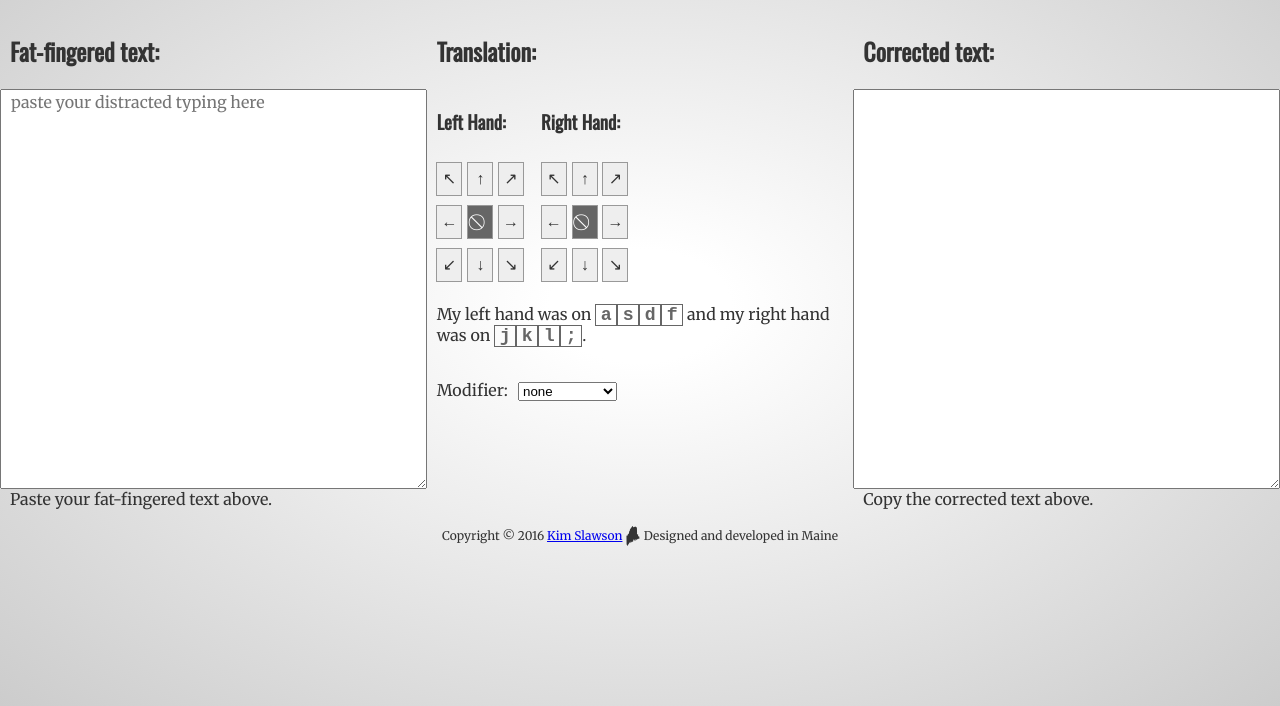
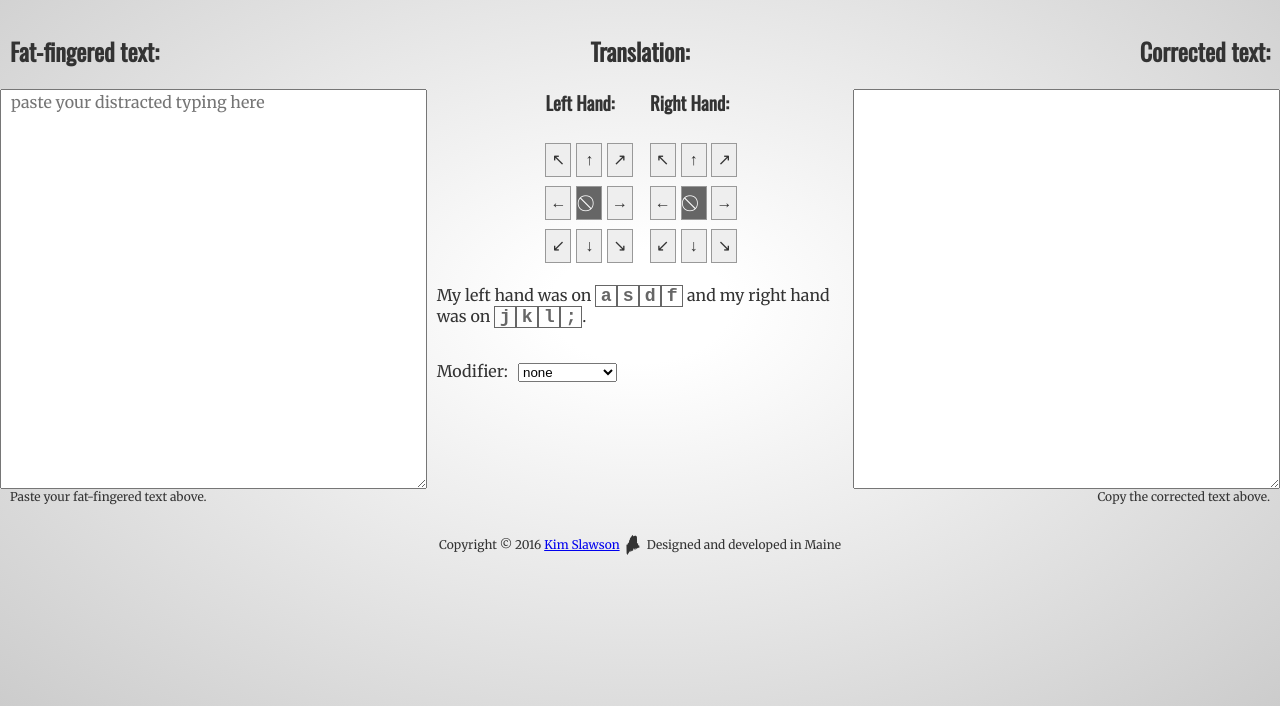
Before and after one commit to kimslawson/distractedtypist, a plain HTML site: page index.html in a window 1280 px wide. Shown: the part 94-800 px from the top of the page. Drawn offline with nearby package versions, Linux system fonts and the light colour scheme; a web font is replaced by a local one.

Commit message:
Fix body not scrolling. Add alignment to sections and headings and also media query override for single-column. Make easter egg richer.

```diff
--- a/index.html
+++ b/index.html
@@ -25,6 +25,7 @@
 <h2>Translation:</h2>
 <form id="translate" action="">
 <!-- use unicode "variation selector" U+FE0E (&#xFE0E;) as per http://meta.stackexchange.com/questions/261074/prev-next-triangles-rendered-as-emojis-on-ios-devices -->
+    <div class="hands">
         <div class="left hand">
             <h3>Left Hand:</h3>
             <table>
@@ -119,6 +120,7 @@
                 </tr>
             </table>
         </div>
+    </div>
     <div class="result">
         <p>My left hand was on <code id="lefthandkeys"><strong>a</strong><strong>s</strong><strong>d</strong><strong>f</strong></code> and my right hand was on <code id="righthandkeys"><strong>j</strong><strong>k</strong><strong>l</strong><strong>;</strong></code>.</p></div>
     <div class="options">
@@ -139,7 +141,7 @@
 </section>
 
 <footer>
-    <p class="attribution">Copyright &copy; 2016 <a href="http://slawson.org/">Kim Slawson</a> <a class="easteregg"><span class="maine">U</span></a> Designed and developed in Maine</p>
+    <p class="attribution">Copyright &copy; 2016 <a href="http://slawson.org/">Kim Slawson</a>&nbsp;&nbsp;<a class="easteregg"><span class="maine">U</span></a>&nbsp;&nbsp;Designed and developed in Maine</p>
 </footer>
 
 <script src="translate.js"></script>
--- a/styles.css
+++ b/styles.css
@@ -1,7 +1,6 @@
 body {
     margin: 0;
     padding: 0;
-    overflow: hidden;
     background-color: #ccc;
 
     /* Permalink - use to edit and share this gradient: http://colorzilla.com/gradient-editor/#ffffff+10,cccccc+100 */
@@ -27,6 +26,7 @@ body {
      font-weight: normal;
      font-style: normal;
 }
+
 footer .maine {
     font-family: 'StateFaceRegular';
     font-size: 2em;
@@ -35,19 +35,30 @@ footer .maine {
 .easteregg {
     display: inline-block;
             transition: all 0.2s ease-in-out;
-            transform-origin: 50% 80%;
+            transform-origin: 50% 72%;
 }
 .easteregg:hover, .easteregg:active {
-    -webkit-transform: scale(4);
-        -ms-transform: scale(4);
-            transform: scale(4);
+    -webkit-transform: scale(3);
+        -ms-transform: scale(3);
+            transform: scale(3);
+}
+.easteregg:hover:after, .easteregg:active:after {
+    transition: opacity 0.2s ease-in-out;
+    position:absolute;
+    top: 0.75em;
+    left: 0.3em;
+    content: "\2605"; /* solid star */
+    color: gold;
+    font-size: 0.5em;
 }
 
 header, footer {
     text-align: center;
 }
 footer {
+    clear: both;
     font-size: 0.75em;
+    padding-top: 0.5em;
 }
 section {
     float: left;
@@ -63,8 +74,14 @@ h1 {
     font-size: 3em;
     margin: 0;
 }
+h3 {
+    margin-top: 0;
+}
 p.tagline {
     margin-top: 0;
+}
+p.instructions {
+    font-size: 0.75em;
 }
 div.options *, div.result * {
     margin-top: 20px;
@@ -90,9 +107,14 @@ table {
     table-layout: auto;
     padding: 0 5px;
 }
+div.hands {
+    margin: 0 auto;
+    display: table;
+}
 div.hand {
-    float: left;
+    float: left; /* just in case display: table/table-cell is not supported */
     margin-top: 0;
+    display: table-cell;
 }
 div.options, div.result {
     display: inline-block;
@@ -161,6 +183,16 @@ h1, h2, h3, h4, h5 {
     font-family: 'Oswald', sans-serif;
 }
 
+.input h2 {
+    text-align: left;
+}
+.translation h2 {
+    text-align: center;
+}
+.output h2, .output .instructions {
+    text-align: right;
+}
+
 /* fix viewport on iphone */
 @media only screen and (max-width: 768px) { /* smaller screens */
     section {
@@ -176,4 +208,7 @@ h1, h2, h3, h4, h5 {
     h1 {
         font-size: 2.5em;
     }
+    .input h2, .translation h2, .output h2, .output .instructions {
+        text-align: left;
+    }
 }
```
Lines whose indentation alone changed are shown as unchanged.
